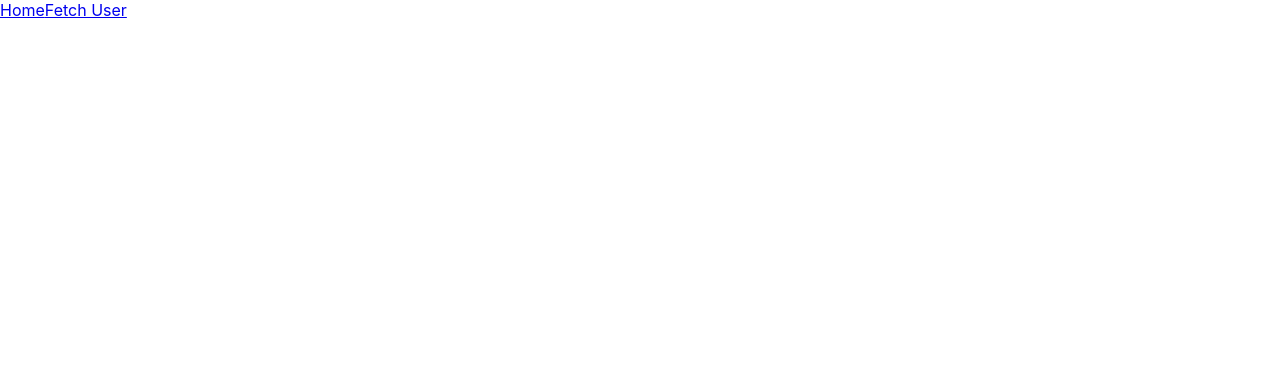
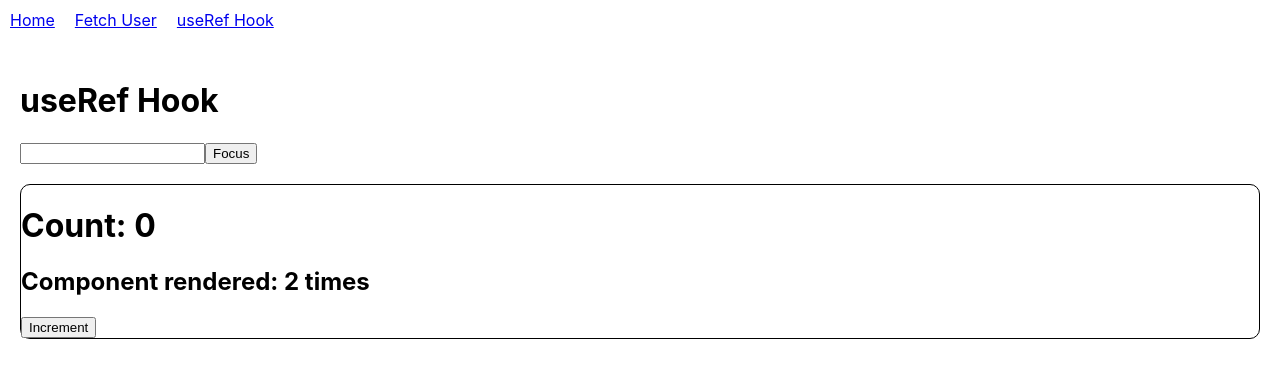
Before and after one commit to ZongyaoYang/react-playground, a React (Create React App) app: page /useref in a window 1280 px wide. Before the commit this address had no page. Shown: the top 378 px of the page. Built offline with nearby package versions, Linux system fonts and the light colour scheme.

Commit message:
add useRef component

```diff
--- a/src/App.js
+++ b/src/App.js
@@ -2,19 +2,21 @@ import { Route, Routes, Link } from 'react-router-dom';
 import './App.css';
 import FetchUser from './components/FetchUser';
 import Home from './components/Home';
+import UseRefHookPractice from './components/UseRefHookPractice';
 
 function App() {
   return (
     <div>
-      <nav>
+      <nav style={{ padding: "10px", display: "flex", gap: "20px" }}>
         <Link to="/">Home</Link>
         <Link to="/fetch">Fetch User</Link>
+        <Link to="/useref">useRef Hook</Link>
       </nav>
 
       <Routes>
         <Route path='/fetch' element={<FetchUser />} />
-        <Route path='/' element={<Home />}/>
-        <Route />
+        <Route path='/' element={<Home />} />
+        <Route path='/useref' element={<UseRefHookPractice />} />
       </Routes>
 
 
--- /dev/null
+++ b/src/components/UseRefHookPractice.jsx
@@ -0,0 +1,46 @@
+import { useRef, useState } from "react";
+
+export default function UseRefHookPractice() {
+  const inputRef = useRef(null);
+
+  const focusInput = () => {
+    inputRef.current.focus();
+  };
+
+  return (
+    <div style={{ padding: "20px" }}>
+      <h1>useRef Hook</h1>
+      <input ref={inputRef} />
+      <button onClick={focusInput}>Focus</button>
+
+      <CountRenderTimes />
+    </div>
+  );
+}
+
+function CountRenderTimes() {
+  const [count, setCount] = useState(0);
+  const renderCount = useRef(0);
+
+  renderCount.current++;
+
+  const countPlus = () => {
+    setCount((count) => count + 1);
+  };
+
+  return (
+    <div
+      style={{
+        borderRadius: "10px",
+        border: "1px solid black",
+        marginTop: "20px",
+      }}
+    >
+      <h1>Count: {count}</h1>
+
+      <h2>Component rendered: {renderCount.current} times</h2>
+
+      <button onClick={countPlus}>Increment</button>
+    </div>
+  );
+}
```
